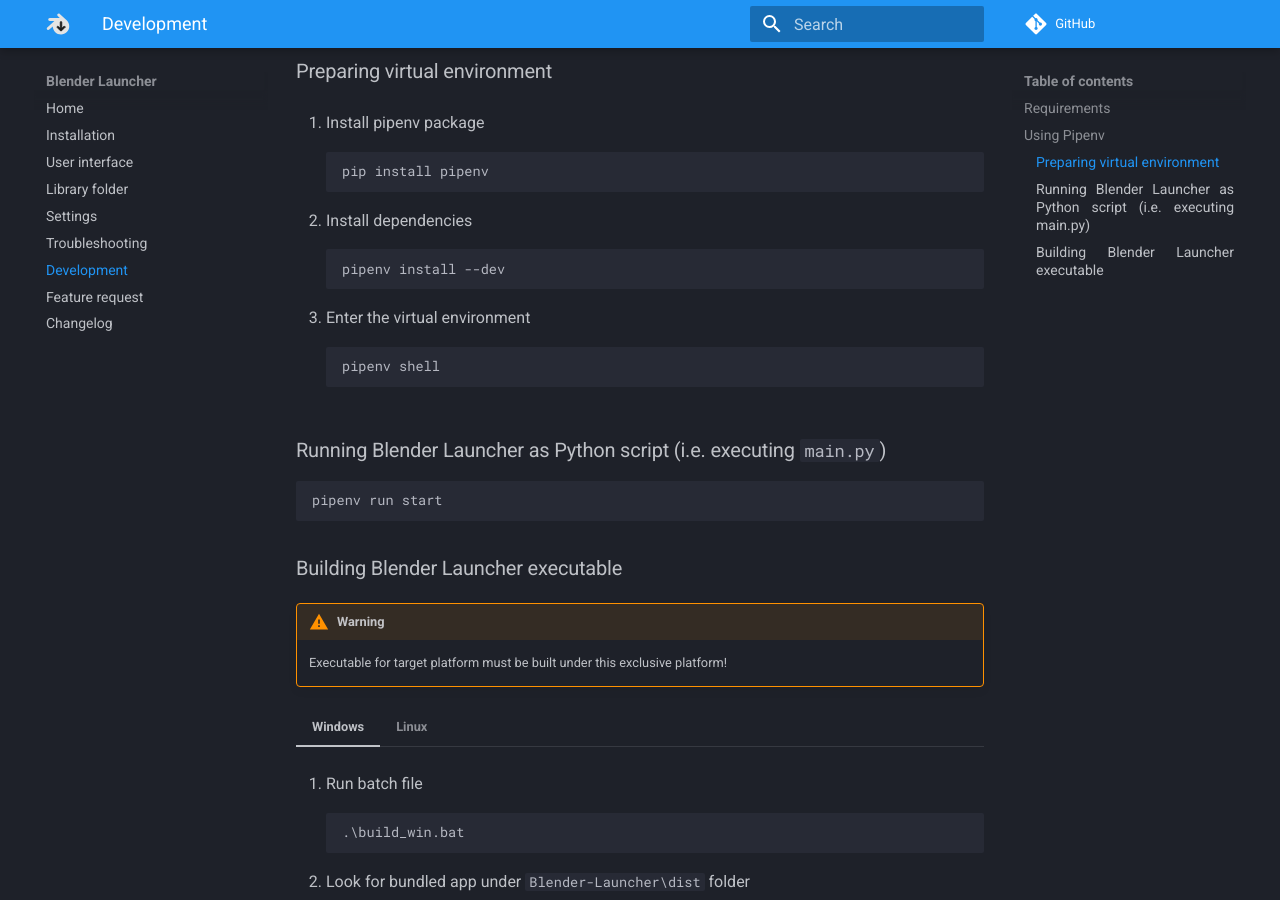
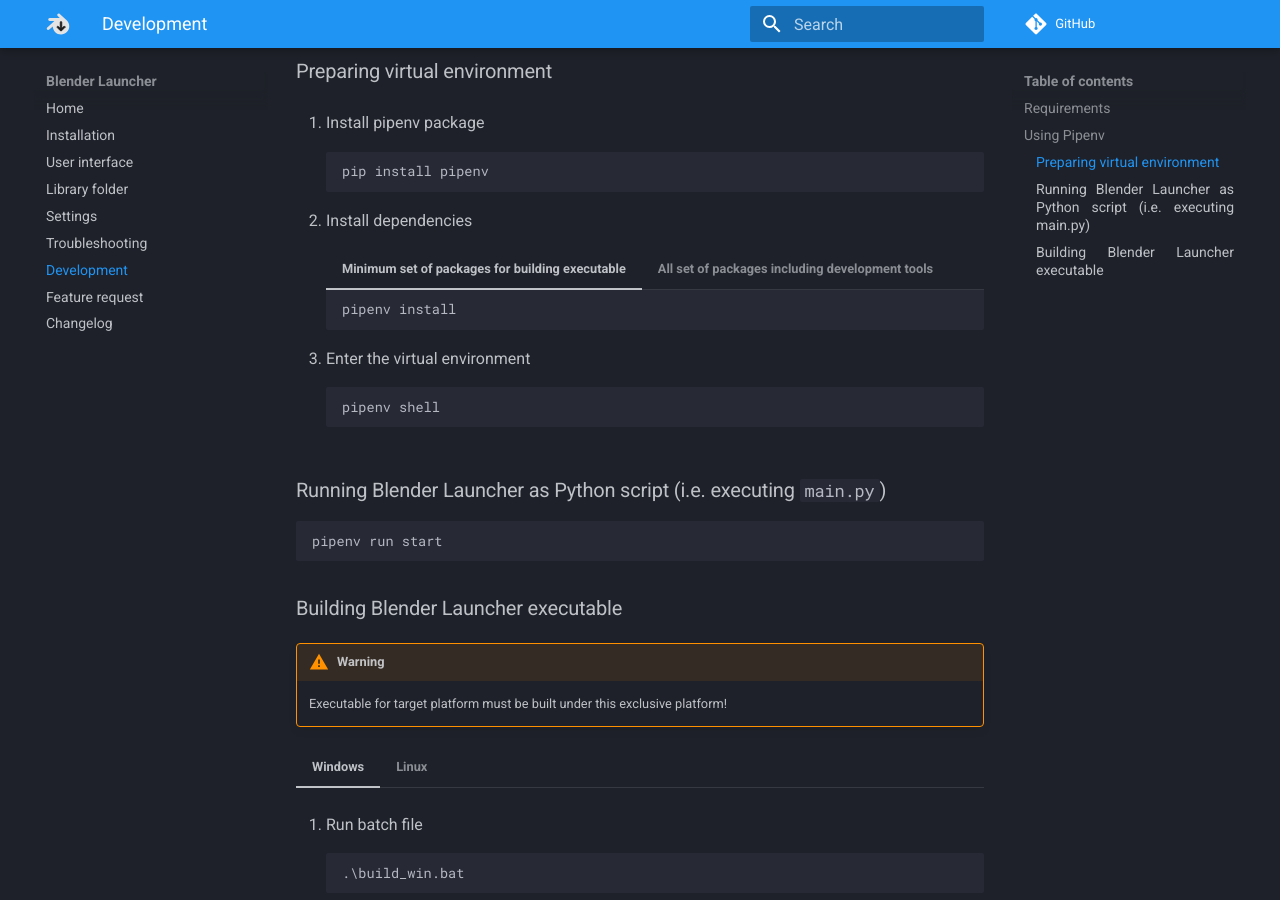
Before and after one commit to DotBow/Blender-Launcher, an MkDocs documentation site: the page built from docs/mkdocs/development.md, in a window 1280 px wide and 900 px high, scrolled down 478 px. Built offline with MkDocs 1.6.1 and Material for MkDocs 9.7.7, drawn with Linux system fonts in a browser that asks for light colours; comment, search, counter and statistics services are not loaded.

Commit message:
Expand instructions for dependencies installation

````diff
--- a/docs/mkdocs/development.md
+++ b/docs/mkdocs/development.md
@@ -24,9 +24,17 @@
 
 1. Install dependencies
 
-    ```
-    pipenv install --dev
-    ```
+    === "Minimum set of packages for building executable"
+
+        ```
+        pipenv install
+        ```
+
+    === "All set of packages including development tools"
+
+        ```
+        pipenv install --dev
+        ```
 
 1. Enter the virtual environment
 
````
